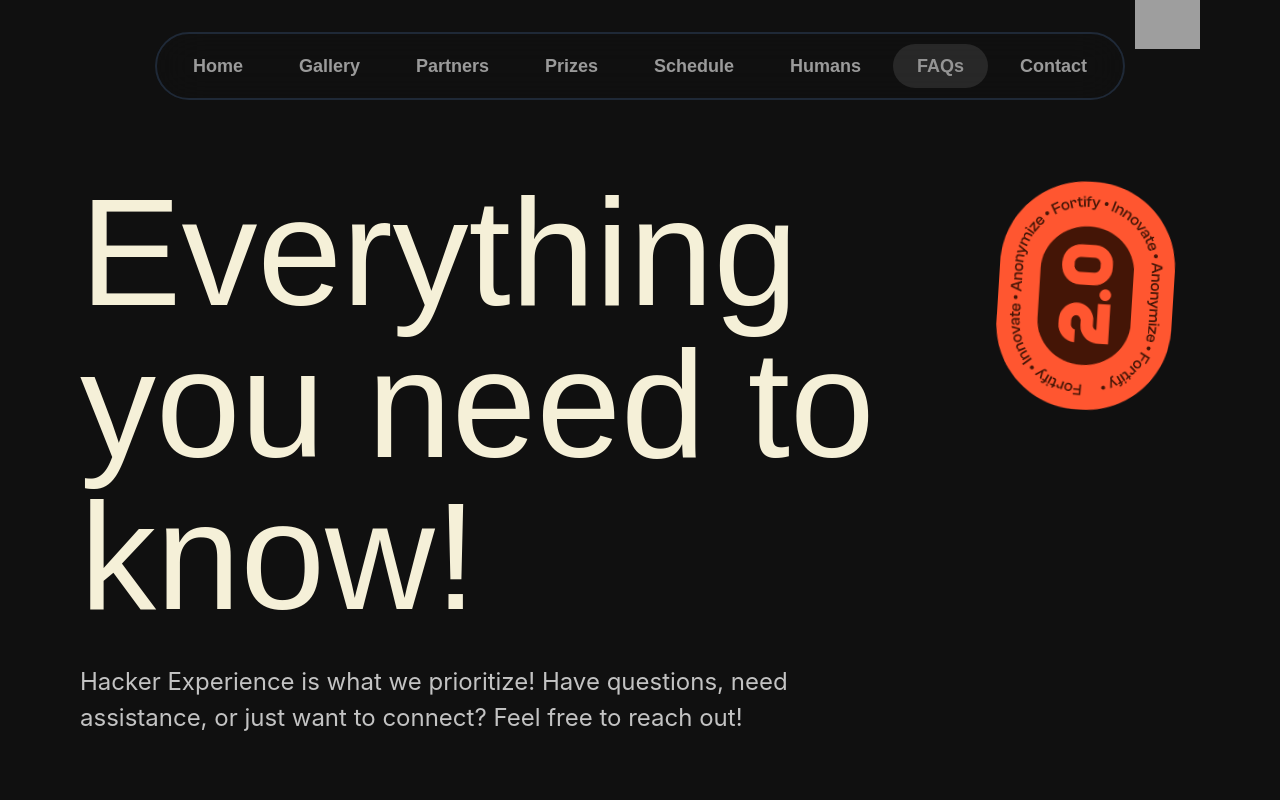
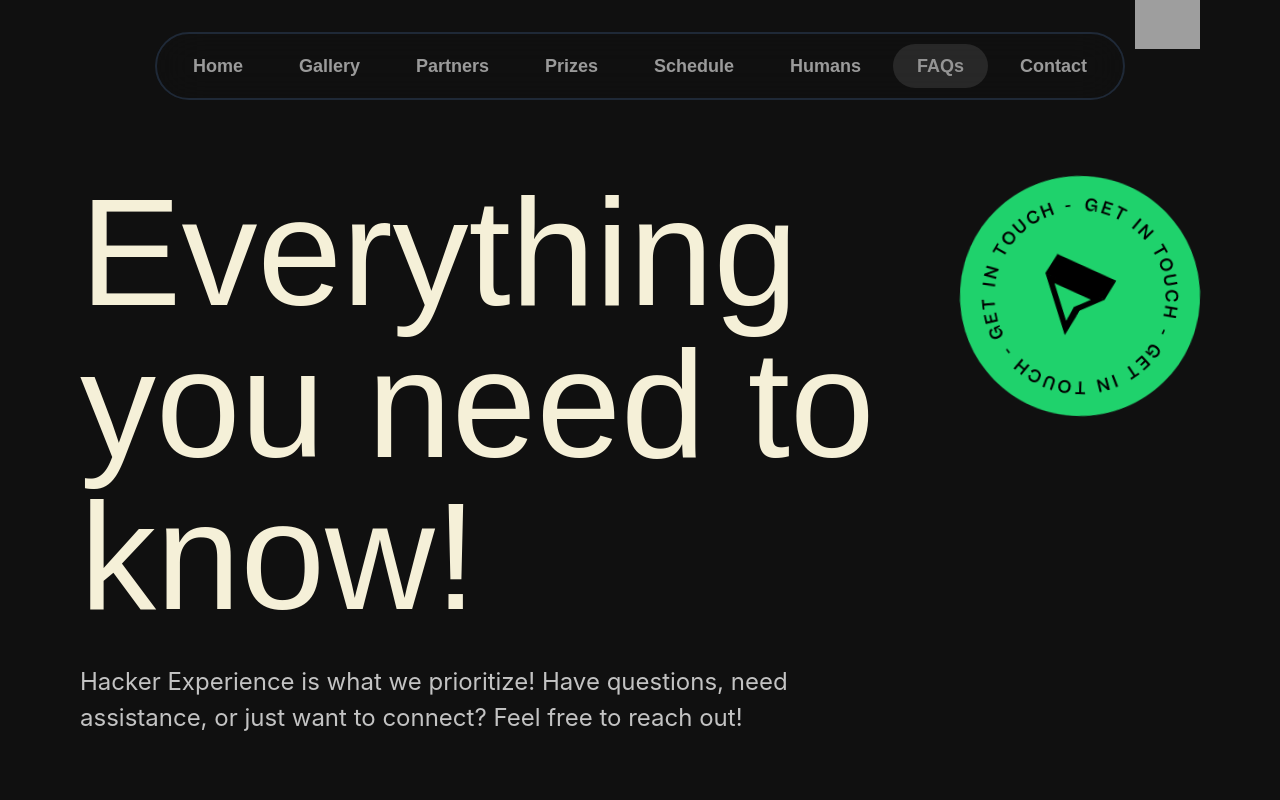
Before and after one commit to BitByte-TPC/hackbyte, a Next.js app: page /faq in a window 1280 px wide. Shown: the top 800 px of the page. Built offline with nearby package versions, Linux system fonts and the light colour scheme; grey boxes are pictures that could not be loaded; a web font is replaced by a local one.

Commit message:
Add rotation for the existing Get In Touch image

```diff
--- /dev/null
+++ b/app/contact/page.css
@@ -0,0 +1,12 @@
+.rotatingContainer {
+  animation: rotateAnimation 8s linear infinite;
+}
+
+@keyframes rotateAnimation {
+  0% {
+    transform: rotate(0deg);
+  }
+  100% {
+    transform: rotate(360deg);
+  }
+}
--- a/app/contact/page.jsx
+++ b/app/contact/page.jsx
@@ -3,6 +3,7 @@ import TextAnimation from "@/components/TextAnimation";
 
 import FooterAnimation from "@/components/FooterAnimation";
 import Footer from "@/components/Footer";
+import "./page.css";
 
 export const metadata = {
   title: "Contact | HackByte",
@@ -38,7 +39,7 @@ export default function Contact() {
             className="flex flex-col justify-between items-start sm:items-center
               gap-12 md:gap-0 md:flex-row md:items-start"
           >
-            <div className="flex flex-col items-start gap-8 w-fit">
+            <div className="flex flex-col items-start gap-8">
               <TextAnimation text="How can we help you? " />
               <p
                 className="w-full text-[#C3C3C3] font-['Inter'] font-normal
@@ -50,9 +51,11 @@ export default function Contact() {
               </p>
             </div>
 
-            <div className="md:hidden lg:block lg:pt-8">
-              <FooterAnimation />
-            </div>
+            <img
+              className="w-44 h-44 md:hidden lg:block xl:h-60 xl:w-60 rotatingContainer"
+              src="/getInTouchImage.svg"
+              alt="Get in touch"
+            />
           </div>
 
           <div className="flex flex-col items-start gap-8 md:gap-12">
--- /dev/null
+++ b/app/faq/page.css
@@ -0,0 +1,12 @@
+.rotatingContainer {
+  animation: rotateAnimation 8s linear infinite;
+}
+
+@keyframes rotateAnimation {
+  0% {
+    transform: rotate(0deg);
+  }
+  100% {
+    transform: rotate(360deg);
+  }
+}
--- a/app/faq/page.jsx
+++ b/app/faq/page.jsx
@@ -9,6 +9,7 @@ import TextAnimation from "@/components/TextAnimation";
 
 import FooterAnimation from "@/components/FooterAnimation";
 import Footer from "@/components/Footer";
+import "./page.css";
 
 export const metadata = {
   title: "FAQ | HackByte",
@@ -85,7 +86,7 @@ export default function FAQ() {
             className="flex flex-col justify-between items-start sm:items-center
             gap-12 md:gap-0 md:flex-row md:items-start"
           >
-            <div className="flex flex-col items-start gap-8 w-fit">
+            <div className="flex flex-col items-start gap-8">
               <TextAnimation text="Everything you need to know!" />
               <p
                 className="w-full text-[#C3C3C3] font-['Inter'] font-normal
@@ -96,10 +97,11 @@ export default function FAQ() {
                 assistance, or just want to connect? Feel free to reach out!
               </p>
             </div>
-
-            <div className="md:hidden lg:block lg:pt-8">
-              <FooterAnimation />
-            </div>
+            <img
+              className="w-44 h-44 md:hidden lg:block xl:h-60 xl:w-60 rotatingContainer"
+              src="/getInTouchImage.svg"
+              alt="Get in touch"
+            />
           </div>
         </div>
 
--- a/app/partners/page.jsx
+++ b/app/partners/page.jsx
@@ -110,12 +110,6 @@ const normalSponsorsData = [
     sponsorimgsrc: godaddy,
     site: "http://hackp.ac/godaddyregistry",
   },
-  {
-    sponsor: "JDoodle",
-    category: "Sponsor",
-    sponsorimgsrc: jdoodle,
-    site: "https://www.jdoodle.com/?utm_source=Event+Website&utm_medium=Event+Sponsorship&utm_campaign=HackByte+Sponsorship+2024&utm_id=HackByte+2.0",
-  },
 ];
 
 const inKindSponsorsData = [
@@ -148,6 +142,12 @@ const inKindSponsorsData = [
     category: "Community Sponsor",
     sponsorimgsrc: finlatics,
     site: "https://www.finlatics.com/",
+  },
+  {
+    sponsor: "JDoodle",
+    category: "Community Sponsor",
+    sponsorimgsrc: jdoodle,
+    site: "https://www.jdoodle.com/?utm_source=Event+Website&utm_medium=Event+Sponsorship&utm_campaign=HackByte+Sponsorship+2024&utm_id=HackByte+2.0",
   },
 ];
 
```
